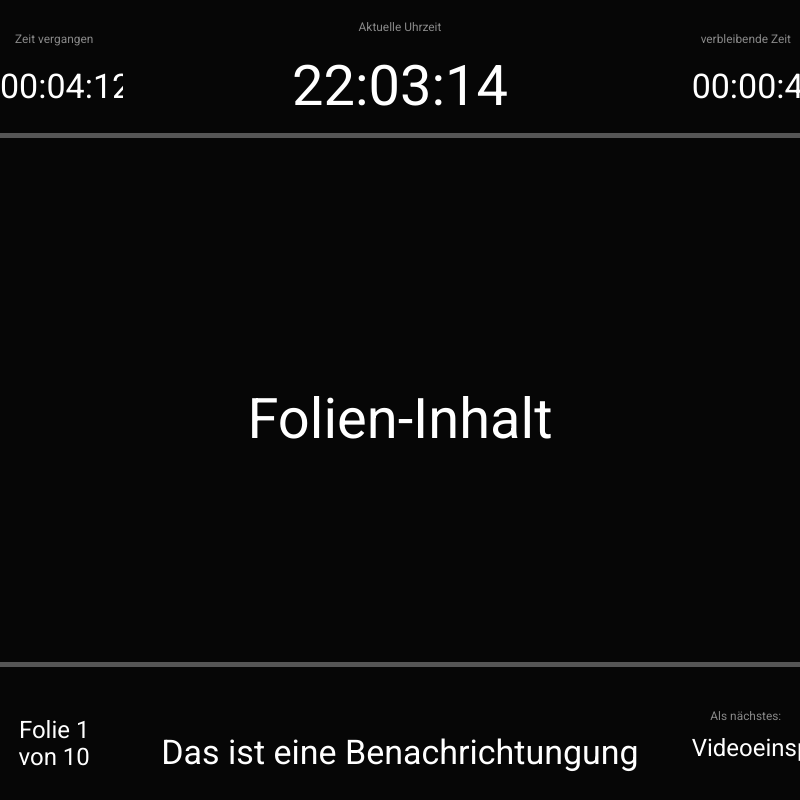
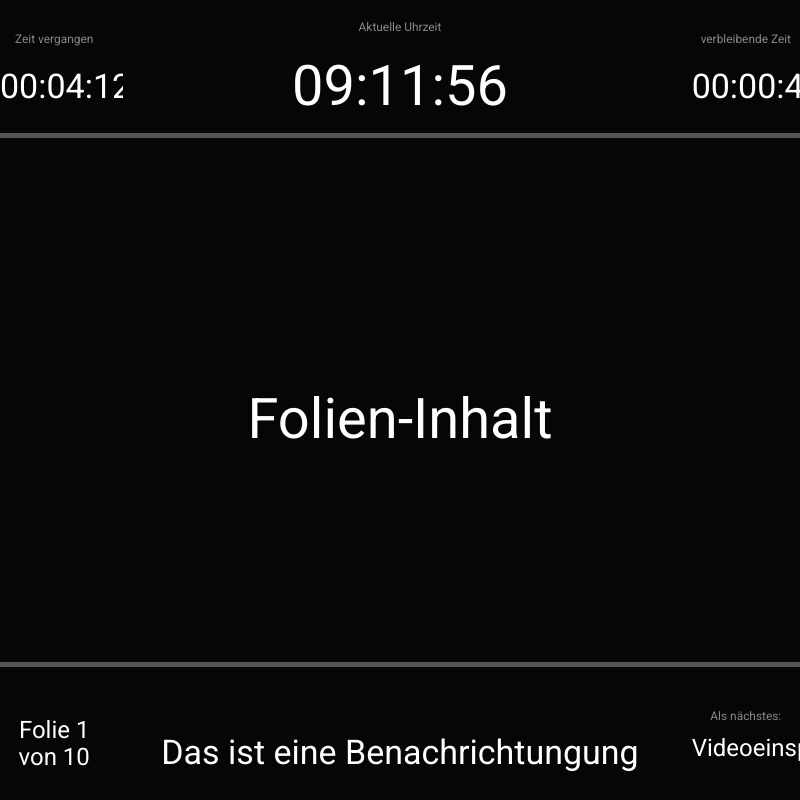
Before and after one commit to airbenich/presenterSoftware, an Electron app: page stageDisplay/index.html in a window 800 px wide. Drawn offline with Linux system fonts and the light colour scheme.

Commit message:
build current time

```diff
--- a/stageDisplay/index.html
+++ b/stageDisplay/index.html
@@ -24,7 +24,7 @@
         <div class="col col-xs-8 center">
           <div class="vertical-align">
             <small>Aktuelle Uhrzeit</small>
-            <h1>22:03:14</h1>
+            <h1><div id="time"></div></h1>
           </div>
         </div>
         <div class="col col-xs-2 center">
--- a/stageDisplay/main.js
+++ b/stageDisplay/main.js
@@ -21,7 +21,7 @@ function createWindow () {
   mainWindow.loadURL('file://' + __dirname + '/index.html');
 
   // Open the DevTools.
-  // mainWindow.webContents.openDevTools();
+  mainWindow.webContents.openDevTools();
 
   // Emitted when the window is closed.
   mainWindow.on('closed', function() {
--- a/stageDisplay/public/js/main.js
+++ b/stageDisplay/public/js/main.js
@@ -1,2 +1,19 @@
-var d = new Date();
-var n = d.getHours();
+window.onload = function() {
+  (function () {
+      function checkTime(i) {
+          return (i < 10) ? "0" + i : i;
+      }
+
+      function startTime() {
+          var today = new Date(),
+              h = checkTime(today.getHours()),
+              m = checkTime(today.getMinutes()),
+              s = checkTime(today.getSeconds());
+          document.getElementById('time').innerHTML = h + ":" + m + ":" + s;
+          t = setTimeout(function () {
+              startTime()
+          }, 500);
+      }
+      startTime();
+  })();
+}
```
